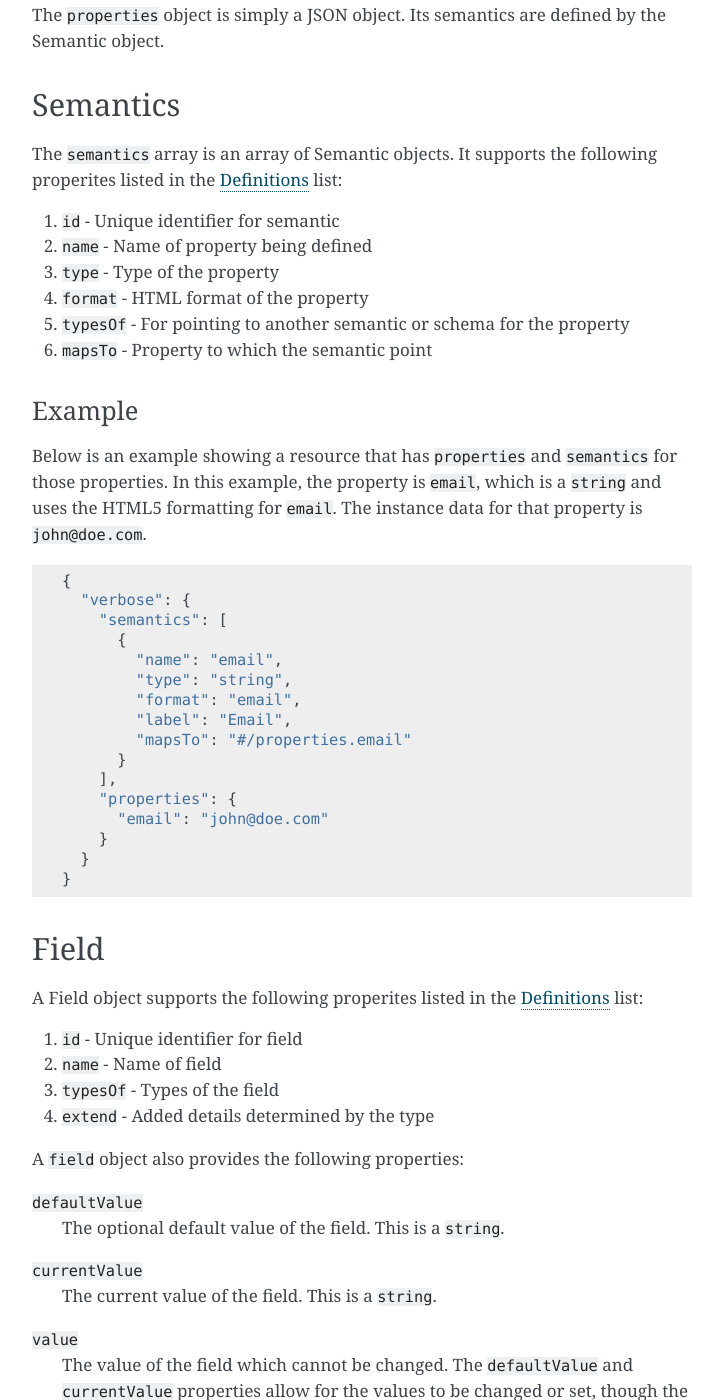
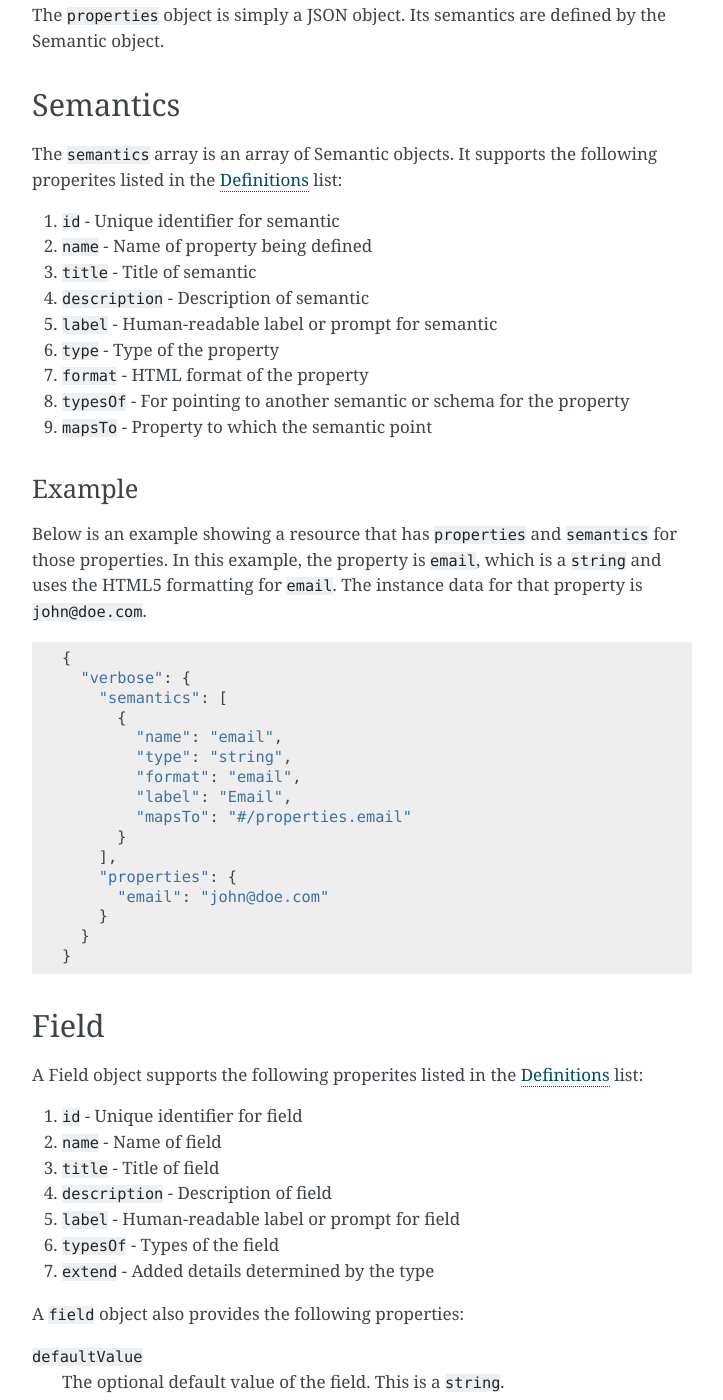
Before and after one commit to smizell/verbose, a Sphinx documentation site: the page built from docs/specification.rst, in a window 1280 px wide and 1400 px high, scrolled down 4020 px. Shown: the whole window, without its empty margins (388-1111 px from the left). Built offline with Sphinx 7.4.7, drawn with Linux system fonts in a browser that asks for light colours; some of the changed text lies outside the part shown.

Commit message:
Clarify properties for semantics, fields, and transitions

```diff
--- a/docs/specification.rst
+++ b/docs/specification.rst
@@ -178,10 +178,13 @@ The ``semantics`` array is an array of Semantic objects. It supports the followi
 
 1. ``id`` - Unique identifier for semantic
 2. ``name`` - Name of property being defined
-3. ``type`` - Type of the property
-4. ``format`` - HTML format of the property
-5. ``typesOf`` - For pointing to another semantic or schema for the property
-6. ``mapsTo`` - Property to which the semantic point
+3. ``title`` - Title of semantic
+4. ``description`` - Description of semantic
+5. ``label`` - Human-readable label or prompt for semantic
+6. ``type`` - Type of the property
+7. ``format`` - HTML format of the property
+8. ``typesOf`` - For pointing to another semantic or schema for the property
+9. ``mapsTo`` - Property to which the semantic point
 
 Example
 #######
@@ -216,8 +219,11 @@ A Field object supports the following properites listed in the :ref:`Definitions
 
 1. ``id`` - Unique identifier for field
 2. ``name`` - Name of field
-3. ``typesOf`` - Types of the field
-4. ``extend`` - Added details determined by the type
+3. ``title`` - Title of field
+4. ``description`` - Description of field
+5. ``label`` - Human-readable label or prompt for field
+6. ``typesOf`` - Types of the field
+7. ``extend`` - Added details determined by the type
 
 A ``field`` object also provides the following properties:
 
@@ -244,15 +250,18 @@ The ``transitions`` property is an array of Transition objects. It supports the
 
 1. ``id`` - Unique identifier for item
 2. ``name`` - Name of transition
-3. ``rels`` - Link relation of the transition
-4. ``responseTypes`` - Types with which the server may respond
-5. ``requestTypes`` - Types in which the server accepts
-6. ``embedAs`` - Ways to inform the client how an item should be transcluded
-7. ``href`` - URL for the transition
-8. ``hreft`` - URL template
-9. ``mapsTo`` - An array of Verbose Paths to map a transition to another property
-10. ``typesOf`` - For pointing to another semantic or schema for the transition
-11. ``method`` - For specifying the protocol method to use with the transition. If this is not set, GET SHOULD be assumed.
+3. ``title`` - Title of transition
+4. ``description`` - Description of transition
+5. ``label`` - Human-readable label or prompt for transition
+6. ``rels`` - Link relation of the transition
+7. ``responseTypes`` - Types with which the server may respond
+8. ``requestTypes`` - Types in which the server accepts
+9. ``embedAs`` - Ways to inform the client how an item should be transcluded
+10. ``href`` - URL for the transition
+11. ``hreft`` - URL template
+12. ``mapsTo`` - An array of Verbose Paths to map a transition to another property
+13. ``typesOf`` - For pointing to another semantic or schema for the transition
+14. ``method`` - For specifying the protocol method to use with the transition. If this is not set, GET SHOULD be assumed.
 
 The ``href`` and ``hreft`` properties MUST NOT be used together in the same transition. The different is that the ``hreft`` property is a URI template that requires different processing.
 
```
